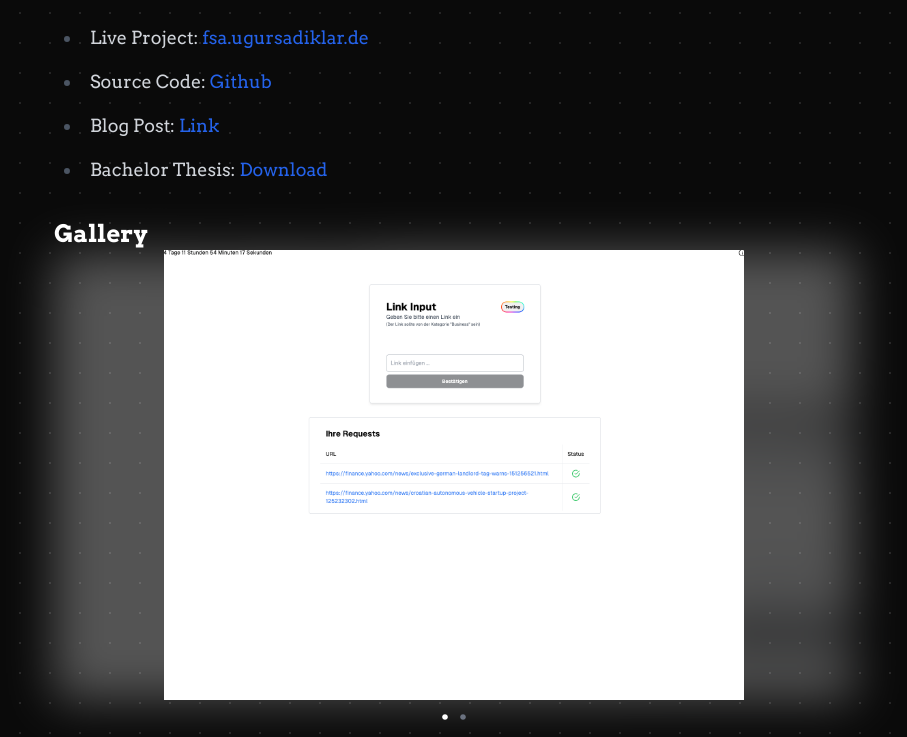
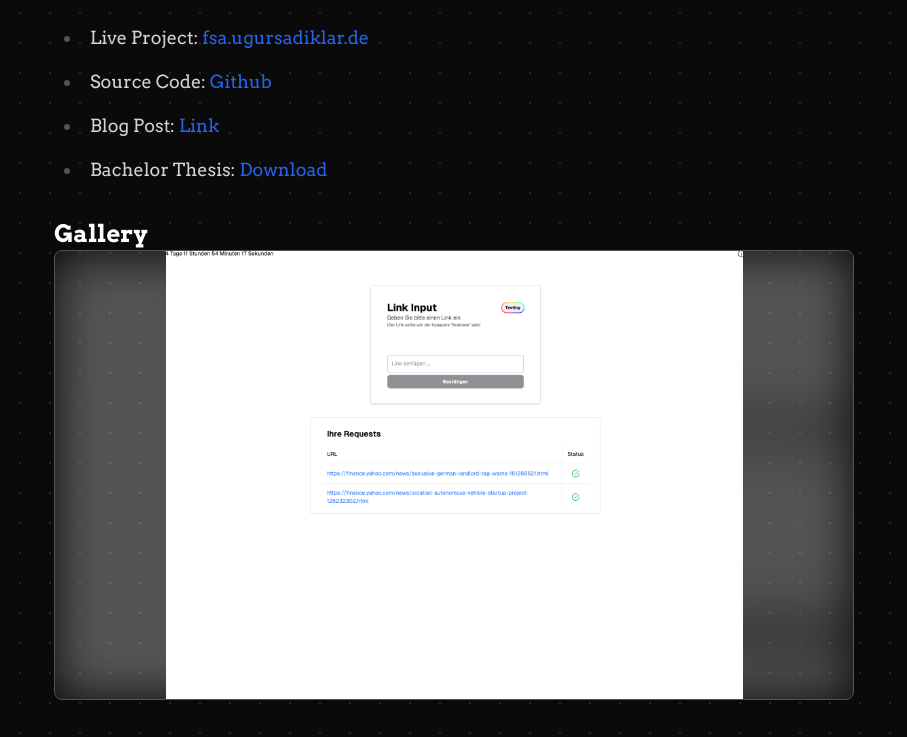
Before and after one commit to ugur-sa/portfolio, an Astro site: page /projects/fsa in a window 1280 px wide. Shown: the part 1393-2130 px from the top of the page, without its empty margins (186-1093 px from the left). Built offline with nearby package versions, Linux system fonts and the light colour scheme; Astro itself is replaced by a stand-in of ours.

Commit message:
Hide blur overflow

```diff
--- a/src/components/Gallery.tsx
+++ b/src/components/Gallery.tsx
@@ -35,13 +35,15 @@ const Gallery: React.FC<GalleryProps> = ({ images }) => {
 	};
 
 	return (
-		<div className="group relative m-auto h-[450px] w-full md:max-h-[500px] lg:max-h-[500px]">
+		<div className="group relative m-auto h-[450px] w-full overflow-hidden rounded-lg border border-zinc-600 md:max-h-[500px] lg:max-h-[500px]">
 			<div
-				className="absolute left-0 top-0 -z-50 h-full w-full object-cover opacity-30 blur-xl"
-				style={{ backgroundImage: `url(${images[currentImage]})` }}
+				className="absolute -z-50 h-full w-full overflow-hidden object-cover opacity-30 blur-xl"
+				style={{
+					backgroundImage: `url(${images[currentImage]})`
+				}}
 			></div>
 			<div
-				className="h-full w-full cursor-pointer rounded-2xl bg-contain bg-center bg-no-repeat duration-500"
+				className="h-full w-full cursor-zoom-in rounded-2xl bg-contain bg-center bg-no-repeat duration-500"
 				style={{ backgroundImage: `url(${images[currentImage]})` }}
 				onClick={openModal}
 			></div>
@@ -76,7 +78,7 @@ const Gallery: React.FC<GalleryProps> = ({ images }) => {
 							/>
 							<button
 								onClick={closeModal}
-								className="absolute right-0 top-0 z-50 mr-2 mt-2 rounded-full bg-black/20 p-2 hover:bg-white/10"
+								className="absolute right-0 top-0 z-50 mr-2 mt-2 rounded-full bg-black/20 p-2"
 							>
 								<IoClose size={40} />
 							</button>
```
